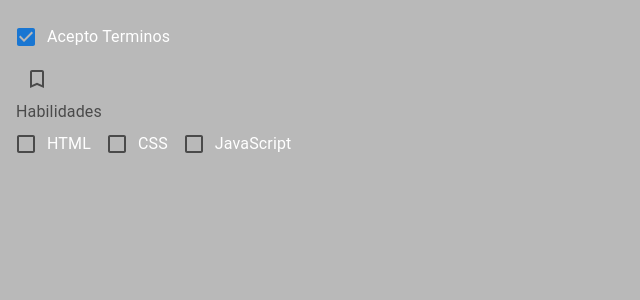
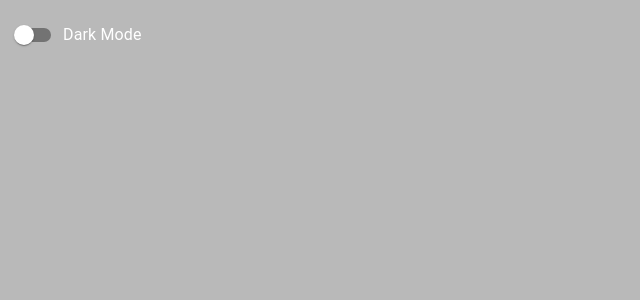
Before and after one commit to SebaGNH/CE-MIU-VY, a React (Vite) app: page / in a window 1280 px wide. Shown: the top 300 px of the page, without its empty margins (0-640 px from the left). Built offline with nearby package versions, Linux system fonts and the light colour scheme.

Commit message:
Pruebas con Switch mui

```diff
--- a/src/App.jsx
+++ b/src/App.jsx
@@ -1,5 +1,5 @@
 import React, {Fragment} from 'react'
-import { M01_Typography, M02_Button, M03_ButtonGroup, M04_ToggleButton, M05_TextFields, M06_Select, M07_RadioBtn, M08_CheckBox, M14_Box } from './components'
+import { M01_Typography, M02_Button, M03_ButtonGroup, M04_ToggleButton, M05_TextFields, M06_Select, M07_RadioBtn, M08_CheckBox, M09_Switch, M14_Box } from './components'
 
 const App = () => {
   return (
@@ -11,7 +11,8 @@ const App = () => {
       {/* <M05_TextFields/> */}
       {/* <M06_Select/> */}
       {/* <M07_RadioBtn/> */}
-      <M08_CheckBox/>
+      {/* <M08_CheckBox/> */}
+      <M09_Switch/>
      {/*  <M14_Box/> */}
     </Fragment>
   )
--- /dev/null
+++ b/src/components/M09_Switch.jsx
@@ -0,0 +1,25 @@
+import React, { useState} from 'react'
+import { Box, FormControlLabel, Switch } from '@mui/material'
+
+
+
+export const M09_Switch = () => {
+  const [checked, setchecked] = useState(false)
+
+
+  const handleChangeCheck = (e) => {
+    setchecked(e.target.checked)
+  }
+  console.log({checked})
+
+
+  return (
+    <Box>
+      <FormControlLabel
+        label="Dark Mode"
+        control={<Switch/>}
+        onChange={handleChangeCheck}
+      />
+    </Box>
+  )
+}
--- a/src/components/index.js
+++ b/src/components/index.js
@@ -6,5 +6,6 @@ export * from './M05_TextFields'
 export * from './M06_Select'
 export * from './M07_RadioBtn'
 export * from './M08_CheckBox'
+export * from './M09_Switch'
 
 export * from './M14_Box'
```
Also changed, not shown: 1 other file (tests, documents, lock files or other folders).
